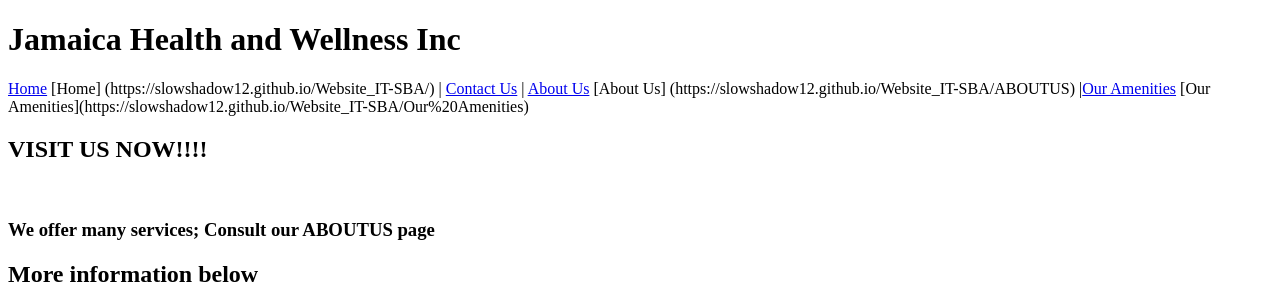
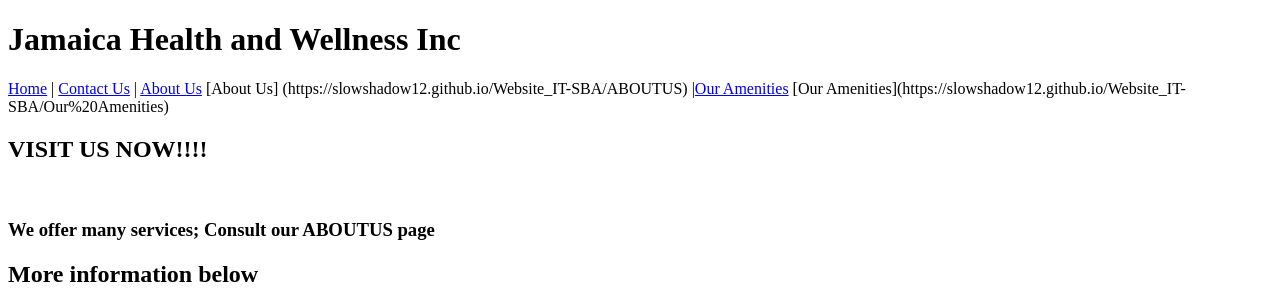
Before and after one commit to SlowShadow12/Website_IT-SBA, a plain HTML site: page index.html in a window 1280 px wide. Shown: the top 305 px of the page. Drawn offline with Linux system fonts and the light colour scheme.

Commit message:
Update index.html

```diff
--- a/index.html
+++ b/index.html
@@ -12,7 +12,7 @@
 <body>
 
     <div>
-        <a href="C:\Users\reten\OneDrive\Desktop\index.html">Home</a> [Home] (https://slowshadow12.github.io/Website_IT-SBA/)
+        <a href="https://slowshadow12.github.io/Website_IT-SBA/">Home</a>
         | <a href="https://slowshadow12.github.io/Website_IT-SBA/ContactUs.html">Contact Us</a>
         | <a href="C:\Users\reten\OneDrive\Desktop\Website start\Assesment\ABOUTUS.html">About Us</a> [About Us] (https://slowshadow12.github.io/Website_IT-SBA/ABOUTUS)
         |<a href="C:\Users\reten\OneDrive\Desktop\Website start\Assesment\Our Amenities.html">Our Amenities</a> [Our Amenities](https://slowshadow12.github.io/Website_IT-SBA/Our%20Amenities)
```
